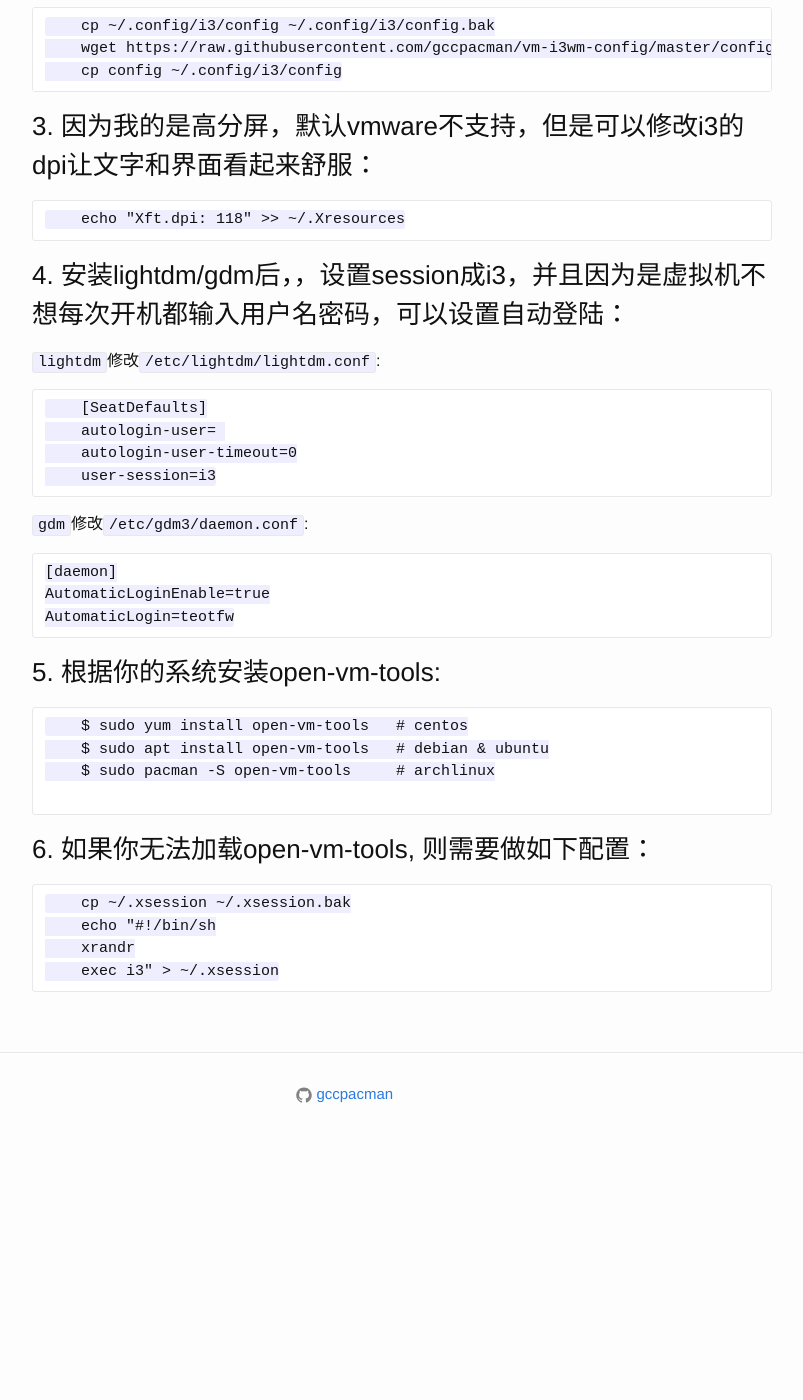
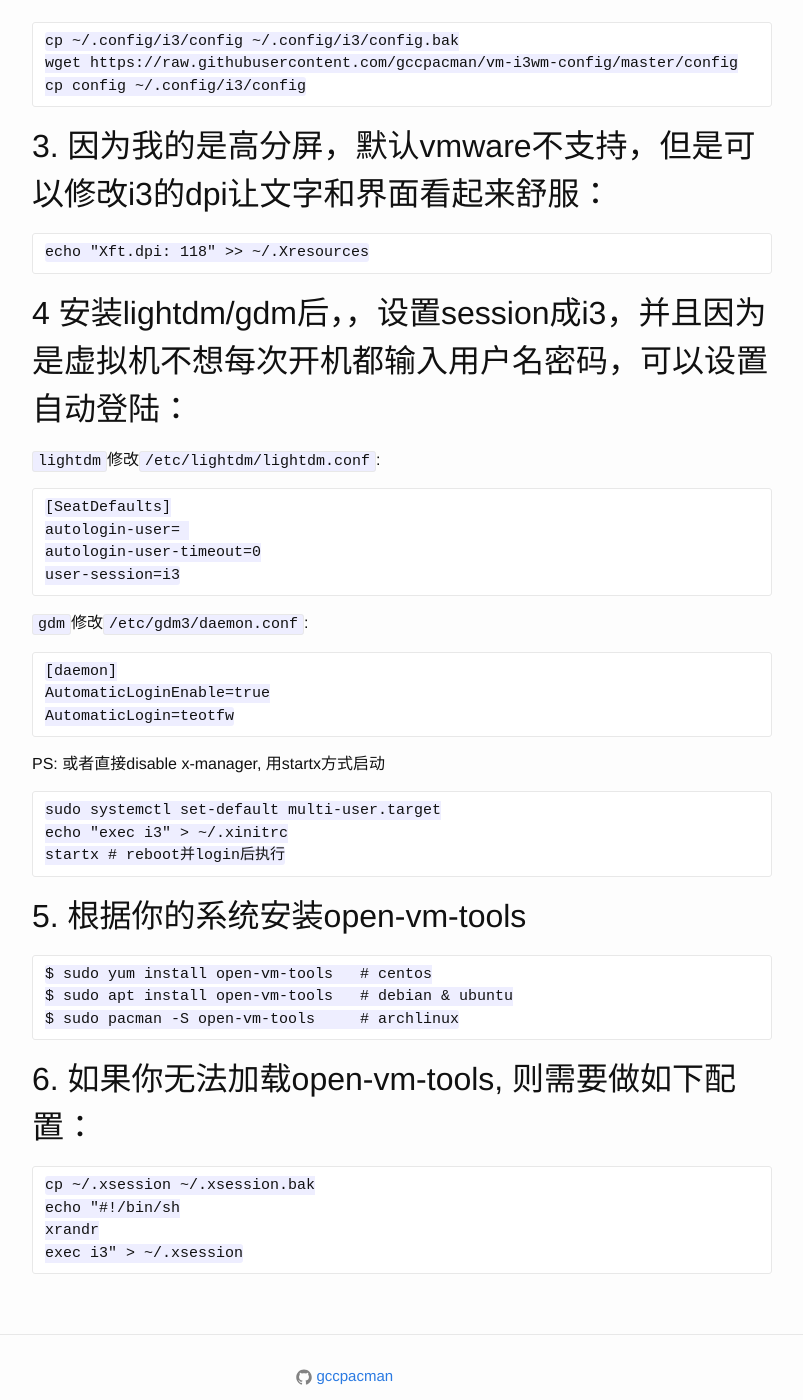
Before and after one commit to gccpacman/gccpacman.github.io, a Jekyll site: the page built from _posts/2018-05-04-virtualmachine-i3-linux.md, in a window 1280 px wide and 1400 px high, scrolled down 986 px. Shown: the whole window, without its empty margins (238-1041 px from the left). Built offline with Jekyll 4.4.1, drawn with Linux system fonts in a browser that asks for light colours; before the commit the page ends 2152 px from its top, so only the background shows below that.

Commit message:
update posts

````diff
--- a/_posts/2018-05-04-virtualmachine-i3-linux.md
+++ b/_posts/2018-05-04-virtualmachine-i3-linux.md
@@ -7,69 +7,58 @@ tags: [虚拟机, vmware, i3, linux]
 ---
 {% include JB/setup %}
 
-
 现在的电脑是Surface，跑虚拟机很吃力了，但是不是不能跑，重点是优化后把linux的资源降下来，还是可以非常流畅。i3是个比xfce4更加轻量级的桌面管理器，而且不是像Windows那样悬浮窗口式的，而是tiling的桌面。随便网上找了个截图，大概就是这个意思：
 
 ![i3](https://i3wm.org/screenshots/i3-1.png)
 
-## 这边的例子以Vmware为例：
+# 这边的例子以Vmware为例：
 
-### 1. 首先要安装i3：
+## 1. 首先要安装i3：
 
-```
     $ sudo yum install i3   # centos
     $ sudo apt install i3   # debian & ubuntu
     $ sudo pacman -S i3     # archlinux
-```
 
-### 2. 备份并修改i3的配置文件，可以参考我的github，或者直接下载替换：
+## 2. 备份并修改i3的配置文件，可以参考我的github，或者直接下载替换：
 
-```
     cp ~/.config/i3/config ~/.config/i3/config.bak
     wget https://raw.githubusercontent.com/gccpacman/vm-i3wm-config/master/config
     cp config ~/.config/i3/config
-```
 
+## 3. 因为我的是高分屏，默认vmware不支持，但是可以修改i3的dpi让文字和界面看起来舒服：
 
-### 3. 因为我的是高分屏，默认vmware不支持，但是可以修改i3的dpi让文字和界面看起来舒服：
+    echo "Xft.dpi: 118" >> ~/.Xresources
 
-```
-    echo "Xft.dpi: 118" >> ~/.Xresources
-```
-
-### 4. 安装lightdm/gdm后，，设置session成i3，并且因为是虚拟机不想每次开机都输入用户名密码，可以设置自动登陆：
+## 4 安装lightdm/gdm后，，设置session成i3，并且因为是虚拟机不想每次开机都输入用户名密码，可以设置自动登陆：
 
 `lightdm`修改`/etc/lightdm/lightdm.conf`:
 
-```
     [SeatDefaults]
     autologin-user= {{your username}}
     autologin-user-timeout=0
     user-session=i3
-```
 
 `gdm`修改`/etc/gdm3/daemon.conf`:
 
-```
-[daemon]
-AutomaticLoginEnable=true
-AutomaticLogin=teotfw
-```
+    [daemon]
+    AutomaticLoginEnable=true
+    AutomaticLogin=teotfw
 
+PS: 或者直接disable x-manager, 用startx方式启动
 
-### 5. 根据你的系统安装open-vm-tools:
+    sudo systemctl set-default multi-user.target
+    echo "exec i3" > ~/.xinitrc
+    startx # reboot并login后执行
 
-```
+## 5. 根据你的系统安装open-vm-tools
+
     $ sudo yum install open-vm-tools   # centos
     $ sudo apt install open-vm-tools   # debian & ubuntu
     $ sudo pacman -S open-vm-tools     # archlinux
 
-```
-### 6. 如果你无法加载open-vm-tools, 则需要做如下配置：
+## 6. 如果你无法加载open-vm-tools, 则需要做如下配置：
 
-```
     cp ~/.xsession ~/.xsession.bak
     echo "#!/bin/sh
     xrandr
     exec i3" > ~/.xsession
-```
````
Also changed, not shown: _drafts/2018-08-20-windows-minikube-cn-with-another-vbox-machine-kubectl.md (+1 -1 lines).
